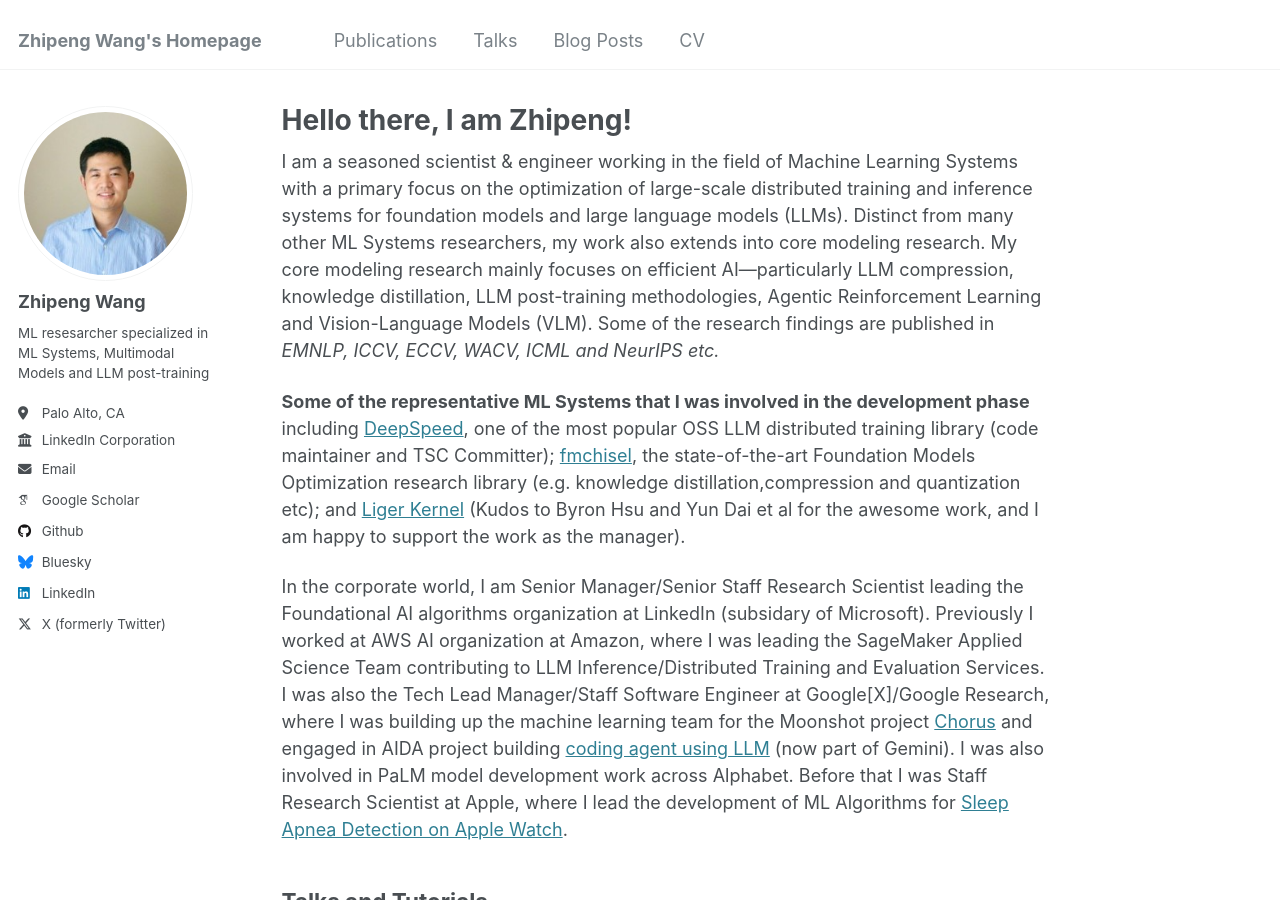
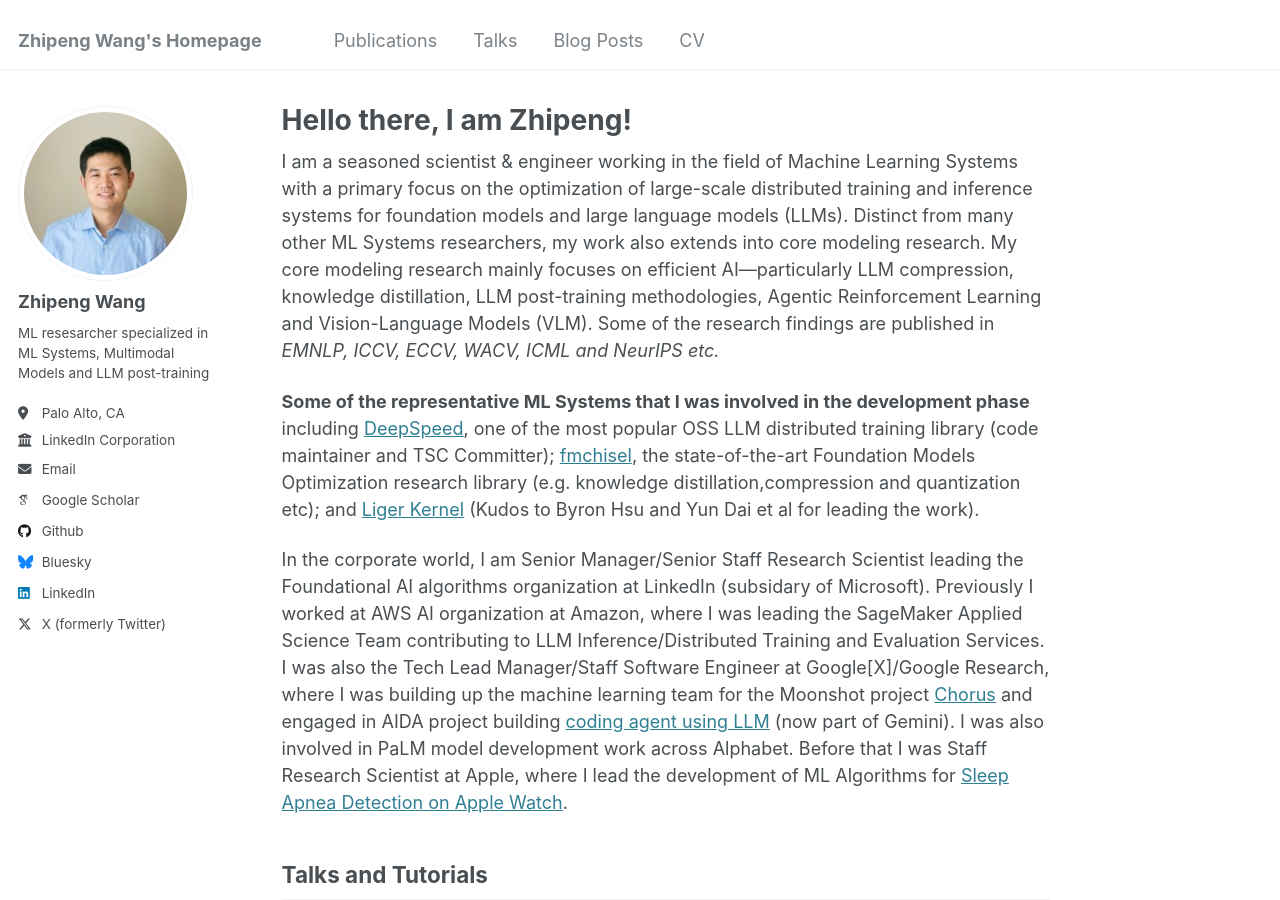
Before and after one commit to fcbayernwzp/fcbayernwzp.github.io, a Jekyll site: the page built from _pages/about.md, in a window 1280 px wide and 900 px high. Built offline with Jekyll 4.4.1, drawn with Linux system fonts in a browser that asks for light colours; some web fonts are replaced.

Commit message:
Change the information on Liger Kernel

```diff
--- a/_pages/about.md
+++ b/_pages/about.md
@@ -10,7 +10,7 @@ redirect_from:
 
 I am a seasoned scientist & engineer working in the field of Machine Learning Systems with a primary focus on the optimization of large-scale distributed training and inference systems for foundation models and large language models (LLMs). Distinct from many other ML Systems researchers, my work also extends into core modeling research. My core modeling research mainly focuses on efficient AI—particularly LLM compression, knowledge distillation, LLM post-training methodologies, Agentic Reinforcement Learning and Vision-Language Models (VLM). Some of the research findings are published in *EMNLP, ICCV, ECCV, WACV, ICML and NeurIPS etc.*
 
-**Some of the representative ML Systems that I was involved in the development phase** including [DeepSpeed](https://github.com/deepspeedai/DeepSpeed), one of the most popular OSS LLM distributed training library (code maintainer and TSC Committer); [fmchisel](https://github.com/linkedin/fmchisel), the state-of-the-art Foundation Models Optimization research library (e.g. knowledge distillation,compression and quantization etc); and [Liger Kernel](https://github.com/linkedin/Liger-Kernel) (Kudos to Byron Hsu and Yun Dai et al for the awesome work, and I am happy to support the work as the manager).
+**Some of the representative ML Systems that I was involved in the development phase** including [DeepSpeed](https://github.com/deepspeedai/DeepSpeed), one of the most popular OSS LLM distributed training library (code maintainer and TSC Committer); [fmchisel](https://github.com/linkedin/fmchisel), the state-of-the-art Foundation Models Optimization research library (e.g. knowledge distillation,compression and quantization etc); and [Liger Kernel](https://github.com/linkedin/Liger-Kernel) (Kudos to Byron Hsu and Yun Dai et al for leading the work).
 
 In the corporate world, I am Senior Manager/Senior Staff Research Scientist leading the Foundational AI algorithms organization at LinkedIn (subsidary of Microsoft). Previously I worked at AWS AI organization at Amazon, where I was leading the SageMaker Applied Science Team contributing to LLM Inference/Distributed Training and Evaluation Services. I was also the Tech Lead Manager/Staff Software Engineer at Google[X]/Google Research, where I was building up the machine learning team for the Moonshot project [Chorus](https://x.company/projects/chorus/) and engaged in AIDA project building [coding agent using LLM](https://x.company/projects/aida/) (now part of Gemini). I was also involved in PaLM model development work across Alphabet. Before that I was Staff Research Scientist at Apple, where I lead the development of ML Algorithms for [Sleep Apnea Detection on Apple Watch](https://www.apple.com/health/pdf/sleep-apnea/Sleep_Apnea_Notifications_on_Apple_Watch_September_2024.pdf).
 
```
